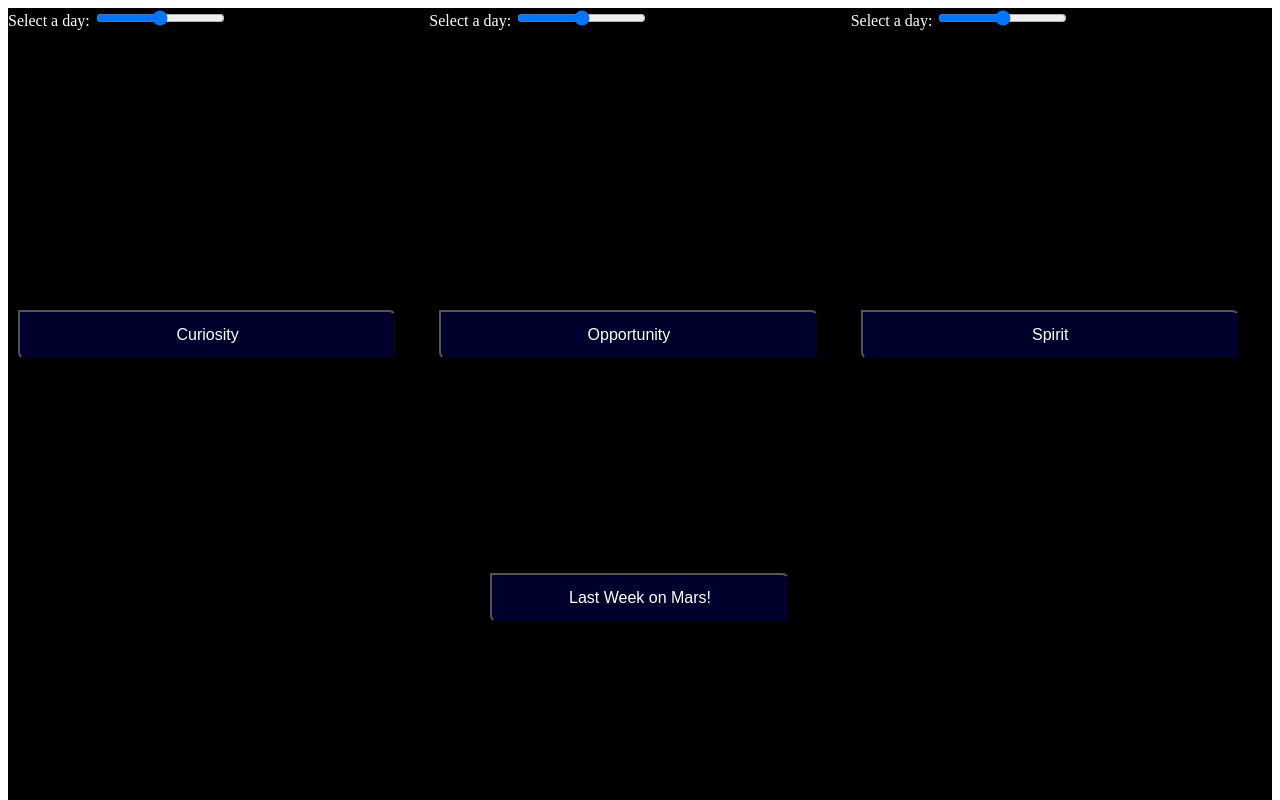
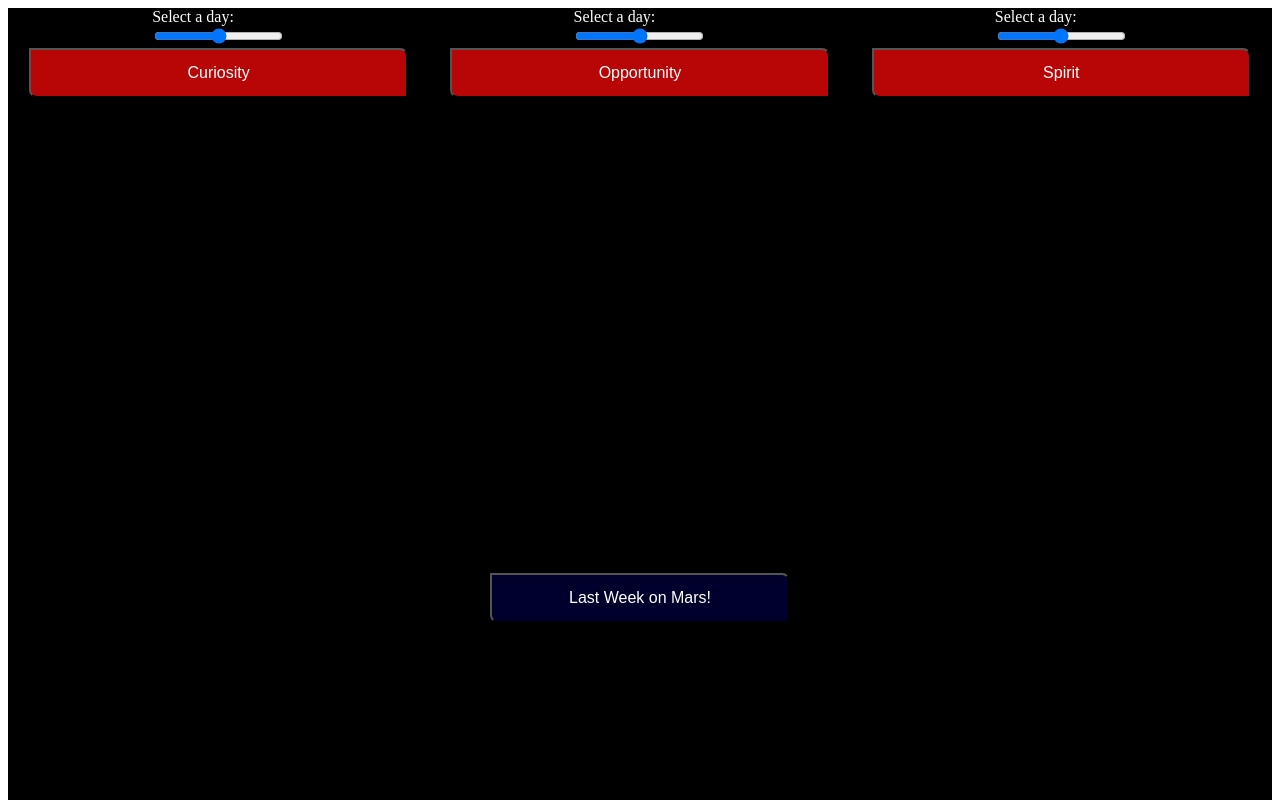
Before and after one commit to bhelzel/TheSolarSystemApp, a website: page public/index.html in a window 1280 px wide. Shown: the top 800 px of the page. Drawn offline with nearby package versions, Linux system fonts and the light colour scheme; files whose address does not match are found by name.

Commit message:
update css for new photo form

```diff
--- a/public/index.html
+++ b/public/index.html
@@ -20,8 +20,9 @@
         <div id="manifest-display">
           <div class="manifest-container">
             <div class="manifest" id="curiosity-manifest"></div>
-            <form id="curiosity-form">
+            <form id="curiosity-form" class="photo-form">
               <label class="input-label">Select a day:
+                <br>
                 <input type="range" class="sol-input" id="curiosity-sols" name="curiosity-range" min="0" max="2540">
               </label>
               <button class="rover-button" id="curiosity-button" type="submit">Curiosity</button>
@@ -29,8 +30,9 @@
           </div>
           <div class="manifest-container">
             <div class="manifest" id="opportunity-manifest"></div>
-            <form id="opportunity-form">
+            <form id="opportunity-form" class="photo-form">
               <label class="input-label">Select a day:
+                <br>
                 <input type="range" class="sol-input" name="range" min="0" max="5111">
               </label>
               <button type="submit" class="rover-button" id="opportunity-button" type="submit">Opportunity</button>
@@ -38,15 +40,16 @@
           </div>
           <div class="manifest-container">
             <div class="manifest" id="spirit-manifest"></div>
-            <form id="spirit-form">
+            <form id="spirit-form" class="photo-form">
               <label class="input-label">Select a day:
+                <br>
                 <input type="range" class="sol-input" name="range" min="0" max="2208">
               </label>
               <button class="rover-button" id="spirit-button" type="submit">Spirit</button>
             </form>
           </div>
         </div>
-        <div class="chart-display">
+        <div class="chart-display" >
           <div class="button-div">
             <button id="chart-display-button">Last Week on Mars!</button>
           </div>
@@ -61,8 +64,6 @@
           </div>
         </div>
       </div>
-
-
     </main>
   </body>
 </html>
--- a/public/stylesheets/buttons.css
+++ b/public/stylesheets/buttons.css
@@ -28,21 +28,21 @@
     margin-right: 10px;
     border-top-right-radius: 8px;
     border-bottom-left-radius: 8px;
-    background-color: rgb(0, 0, 44);
+    background-color: rgb(184, 6, 6);
     color: white;
     outline: none;
     font-size: 16px;
-    margin-top: 280px;
+    /* margin-top: 280px; */
 }
 
 .rover-button:active {
     outline: none;
-    color: rgb(0, 0, 151);
+    color: rgb(168, 46, 15);
 }
 
 .rover-button:hover {
     cursor: pointer;
-    background-color: rgb(0, 0, 151);
+    background-color: rgb(107, 1, 1);
 }
 
 .button-div {
--- a/public/stylesheets/mission_manifest.css
+++ b/public/stylesheets/mission_manifest.css
@@ -9,6 +9,15 @@
     flex-direction: column;
     margin-left: 10px;
     position: relative;
+    justify-content: center;
+    align-items: center;
+}
+
+.photo-form {
+    display: flex;
+    flex-direction: column;
+    justify-content: center;
+    align-items: center;
 }
 
 .manifest-data {
```
